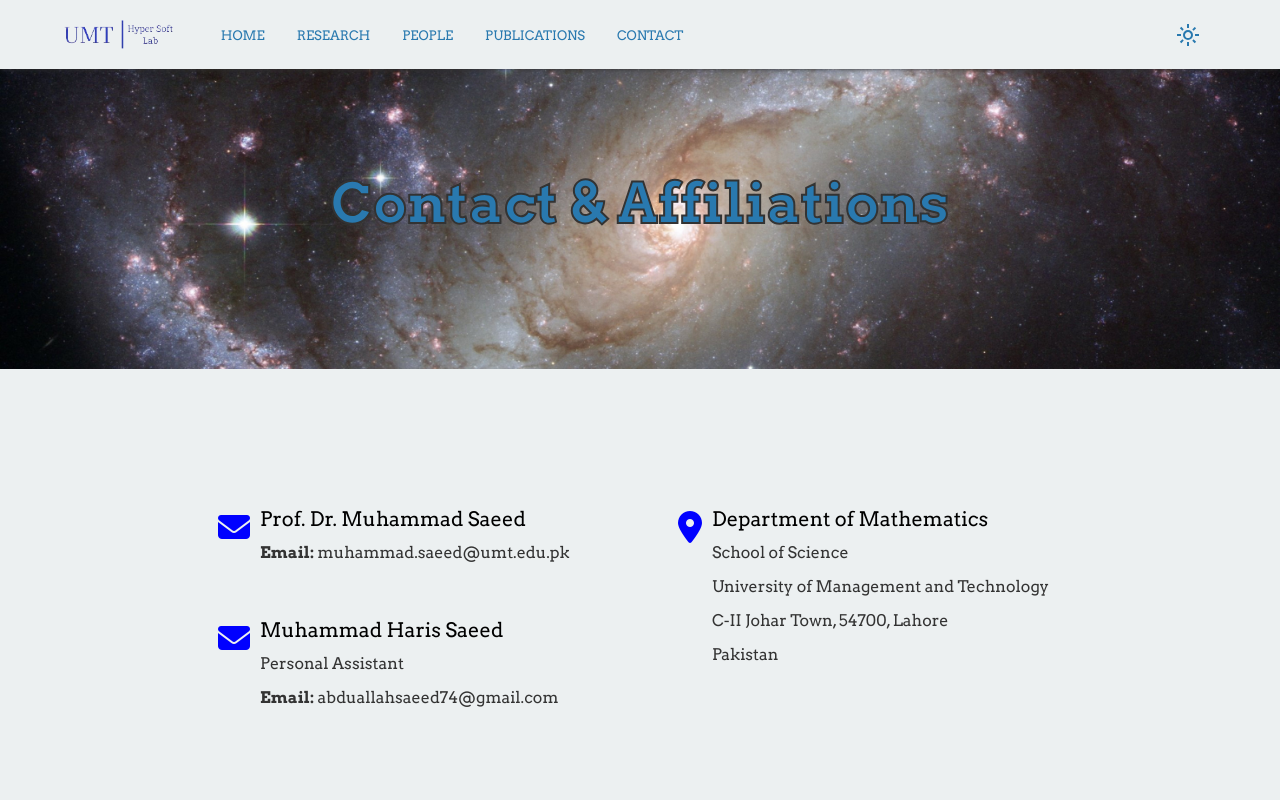
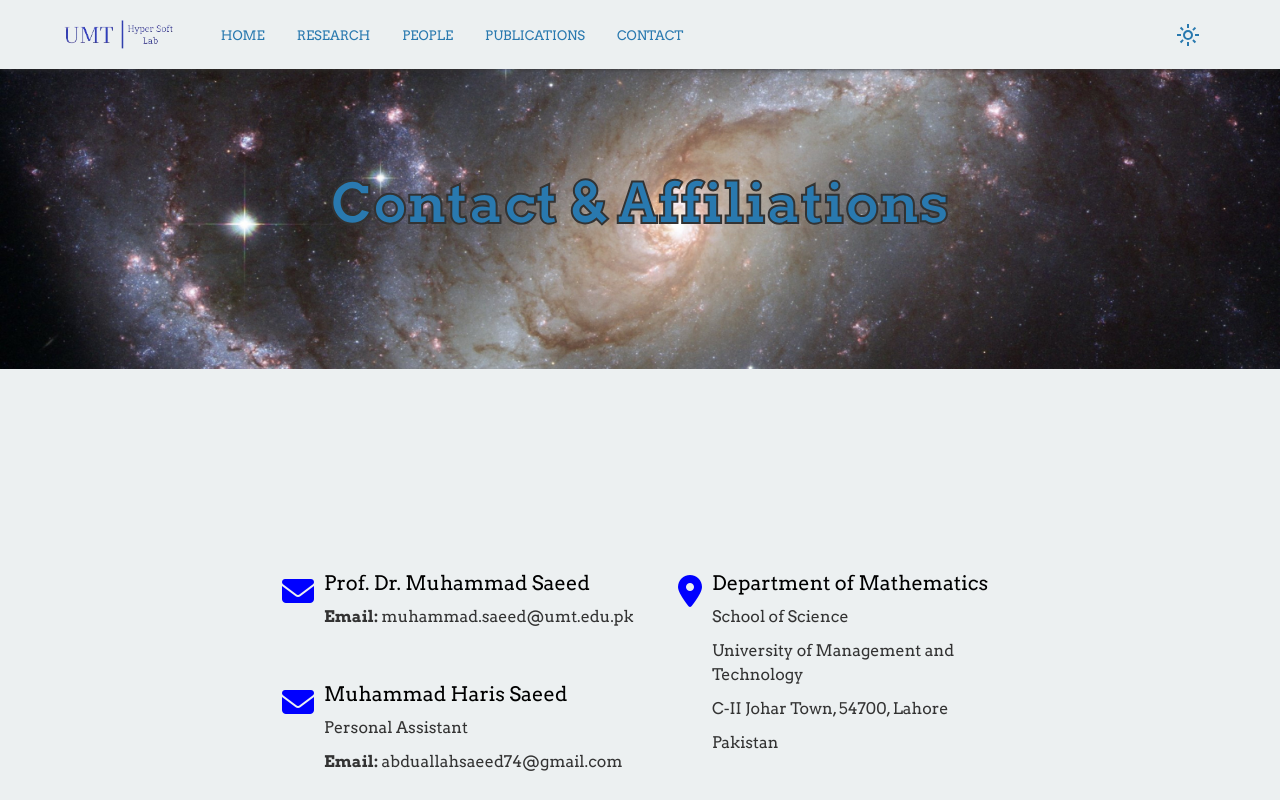
Before and after one commit to Hassanstarr/hypersoft-lab, a React (Create React App) app: page /contact in a window 1280 px wide. Shown: the top 800 px of the page. Built offline with nearby package versions, Linux system fonts and the light colour scheme.

Commit message:
fix css styles and add the website link in readme

```diff
--- a/src/style/ContactAffiliations.css
+++ b/src/style/ContactAffiliations.css
@@ -1,6 +1,6 @@
 
 .container-contact{
-    margin: auto;
+    margin: 5%;
     padding: 7% 15%;
     text-align: center;
 }
--- a/src/style/theme.css
+++ b/src/style/theme.css
@@ -52,7 +52,7 @@
     --btn-home-t: white;
     --card-hover: rgba(170, 163, 163, 0.9);
     --bg-title: #2979af;
-    --people-title: blue;
+    --people-title: rgb(27, 148, 254);
     --people-header: white;
     --accordion-btn: #2979af;
     --accordion-open: #2C3E50;
```
Also changed, not shown: 1 other file (tests, documents, lock files or other folders).
